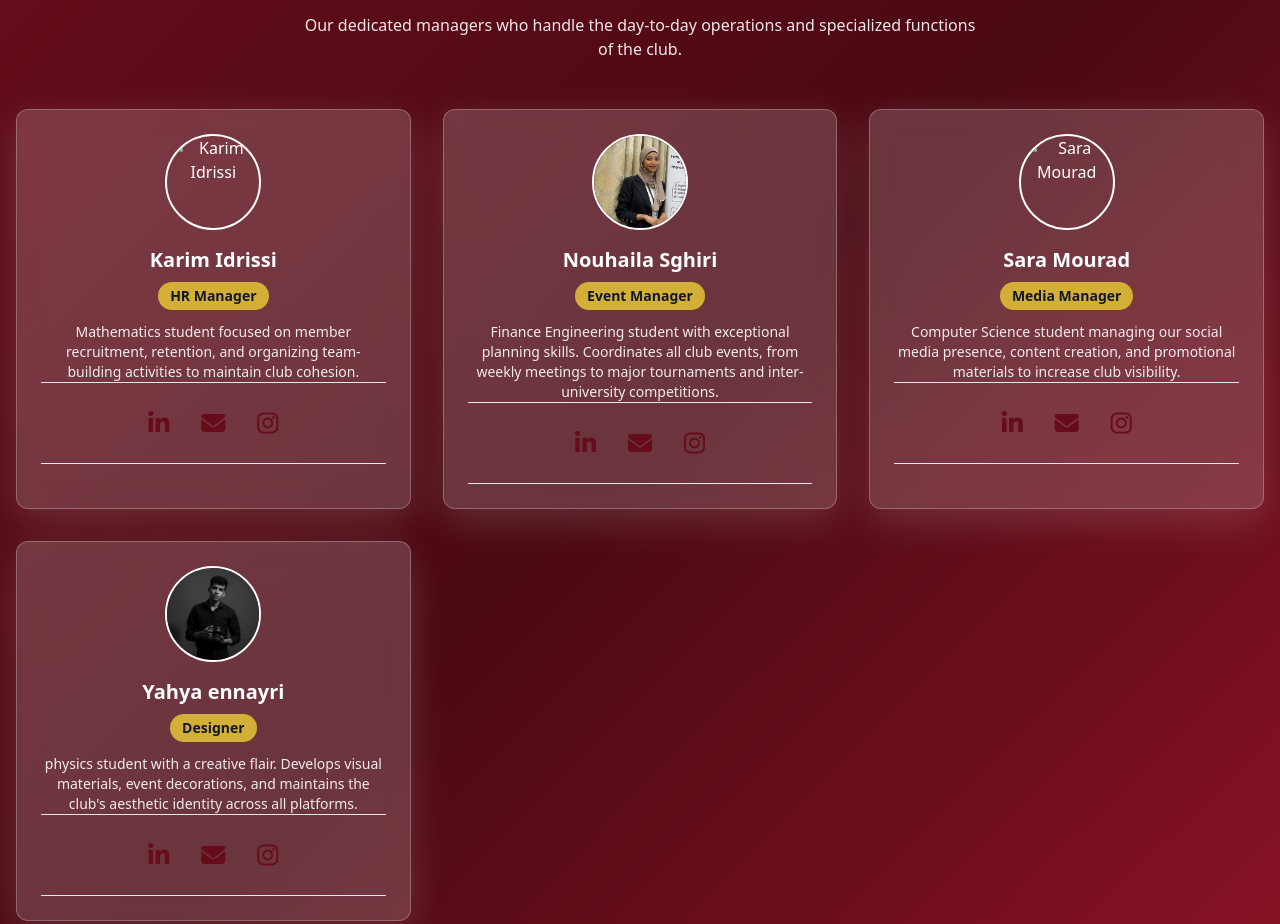
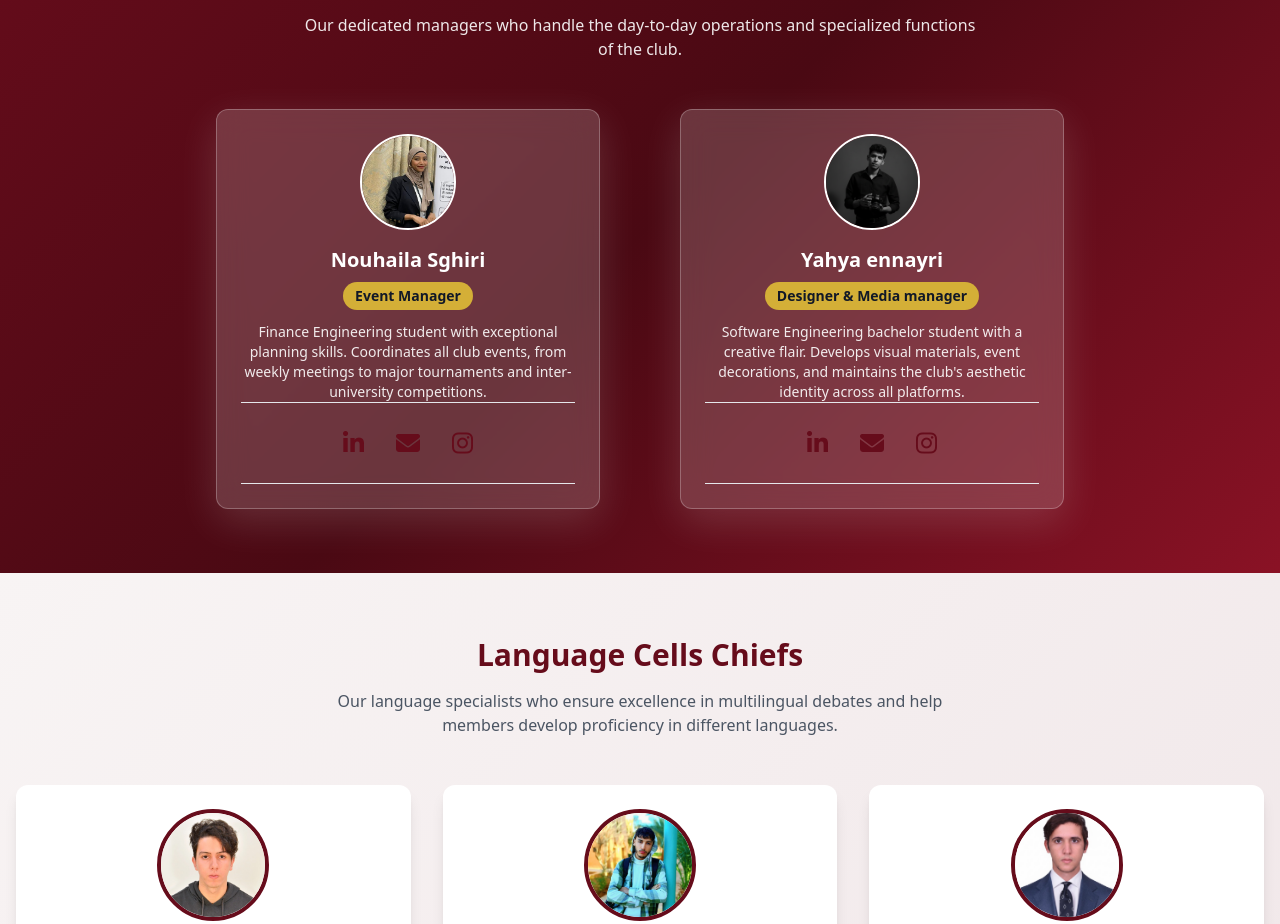
Before and after one commit to SzoubineDev/TGD, a plain HTML site: page team.html in a window 1280 px wide. Shown: the part 1195-2119 px from the top of the page. Drawn offline with nearby package versions, Linux system fonts and the light colour scheme.

Commit message:
Update team.html

```diff
--- a/team.html
+++ b/team.html
@@ -400,61 +400,11 @@
           the club.
         </p>
 
-        <div class="grid grid-cols-1 md:grid-cols-2 lg:grid-cols-3 gap-8">
-          <!-- HR Manager -->
-          <div class="glass-card rounded-xl p-6 text-center team-card">
-            <div class="w-24 h-24 mx-auto mb-4 rounded-full overflow-hidden border-2 border-white">
-              <img alt="Karim Idrissi" class="w-full h-full object-cover" />
-            </div>
-            <h3 class="text-xl font-bold mb-2" data-translate="hr-manager-name">Karim Idrissi</h3>
-            <div
-              class="inline-block bg-secondary text-gray-900 px-3 py-1 rounded-full text-sm font-semibold mb-3"
-              data-translate="hr-manager-role"
-            >
-              HR Manager
-            </div>
-            <p class="text-sm opacity-90" data-translate="hr-manager-desc">
-              Mathematics student focused on member recruitment, retention, and organizing
-              team-building activities to maintain club cohesion.
-            </p>
-            <!-- Minimal Contact Links -->
-            <div
-              class="flex justify-center items-center space-x-8 py-6 border-t border-b border-gray-200 dark:border-gray-600"
-            >
-              <!-- LinkedIn -->
-              <a
-                href="https://www.linkedin.com/company/the-great-debaters-fst-errachidia"
-                target="_blank"
-                class="text-primary dark:text-secondary hover:text-primaryDark dark:hover:text-yellow-600 transition-colors duration-300 transform hover:scale-125"
-                aria-label="LinkedIn"
-              >
-                <i class="fab fa-linkedin-in text-2xl"></i>
-              </a>
-
-              <!-- Email -->
-              <a
-                href="mailto:debaters@fst-errachidia.ac.ma"
-                class="text-primary dark:text-secondary hover:text-primaryDark dark:hover:text-yellow-600 transition-colors duration-300 transform hover:scale-125"
-                aria-label="Email"
-              >
-                <i class="fas fa-envelope text-2xl"></i>
-              </a>
-
-              <!-- Instagram -->
-              <a
-                href="https://www.instagram.com/thegreatdebaters_fst"
-                target="_blank"
-                class="text-primary dark:text-secondary hover:text-primaryDark dark:hover:text-yellow-600 transition-colors duration-300 transform hover:scale-125"
-                aria-label="Instagram"
-              >
-                <i class="fab fa-instagram text-2xl"></i>
-              </a>
-            </div>
-            <!-- Social links remain the same -->
-          </div>
-
+        <div
+          class="grid grid-cols-1 md:grid-cols-2 lg:grid-cols-2 justify-items-center gap-8 max-w-4xl mx-auto"
+        >
           <!-- Event Manager -->
-          <div class="glass-card rounded-xl p-6 text-center team-card">
+          <div class="glass-card rounded-xl p-6 text-center team-card w-full max-w-sm">
             <div class="w-24 h-24 mx-auto mb-4 rounded-full overflow-hidden border-2 border-white">
               <img src="images/nouha.png" alt="Mehdi El Fassi" class="w-full h-full object-cover" />
             </div>
@@ -507,60 +457,8 @@
             <!-- Social links remain the same -->
           </div>
 
-          <!-- Media Manager -->
-          <div class="glass-card rounded-xl p-6 text-center team-card">
-            <div class="w-24 h-24 mx-auto mb-4 rounded-full overflow-hidden border-2 border-white">
-              <img alt="Sara Mourad" class="w-full h-full object-cover" />
-            </div>
-            <h3 class="text-xl font-bold mb-2" data-translate="media-manager-name">Sara Mourad</h3>
-            <div
-              class="inline-block bg-secondary text-gray-900 px-3 py-1 rounded-full text-sm font-semibold mb-3"
-              data-translate="media-manager-role"
-            >
-              Media Manager
-            </div>
-            <p class="text-sm opacity-90" data-translate="media-manager-desc">
-              Computer Science student managing our social media presence, content creation, and
-              promotional materials to increase club visibility.
-            </p>
-            <!-- Minimal Contact Links -->
-            <div
-              class="flex justify-center items-center space-x-8 py-6 border-t border-b border-gray-200 dark:border-gray-600"
-            >
-              <!-- LinkedIn -->
-              <a
-                href="https://www.linkedin.com/company/the-great-debaters-fst-errachidia"
-                target="_blank"
-                class="text-primary dark:text-secondary hover:text-primaryDark dark:hover:text-yellow-600 transition-colors duration-300 transform hover:scale-125"
-                aria-label="LinkedIn"
-              >
-                <i class="fab fa-linkedin-in text-2xl"></i>
-              </a>
-
-              <!-- Email -->
-              <a
-                href="mailto:debaters@fst-errachidia.ac.ma"
-                class="text-primary dark:text-secondary hover:text-primaryDark dark:hover:text-yellow-600 transition-colors duration-300 transform hover:scale-125"
-                aria-label="Email"
-              >
-                <i class="fas fa-envelope text-2xl"></i>
-              </a>
-
-              <!-- Instagram -->
-              <a
-                href="https://www.instagram.com/thegreatdebaters_fst"
-                target="_blank"
-                class="text-primary dark:text-secondary hover:text-primaryDark dark:hover:text-yellow-600 transition-colors duration-300 transform hover:scale-125"
-                aria-label="Instagram"
-              >
-                <i class="fab fa-instagram text-2xl"></i>
-              </a>
-            </div>
-            <!-- Social links remain the same -->
-          </div>
-
           <!-- Designer -->
-          <div class="glass-card rounded-xl p-6 text-center team-card">
+          <div class="glass-card rounded-xl p-6 text-center team-card w-full max-w-sm">
             <div class="w-24 h-24 mx-auto mb-4 rounded-full overflow-hidden border-2 border-white">
               <img
                 src="images/yehya nyari.jpg"
@@ -573,11 +471,12 @@
               class="inline-block bg-secondary text-gray-900 px-3 py-1 rounded-full text-sm font-semibold mb-3"
               data-translate="designer-role"
             >
-              Designer
+              Designer & Media manager
             </div>
             <p class="text-sm opacity-90" data-translate="designer-desc">
-              physics student with a creative flair. Develops visual materials, event decorations,
-              and maintains the club's aesthetic identity across all platforms.
+              Software Engineering bachelor student with a creative flair. Develops visual
+              materials, event decorations, and maintains the club's aesthetic identity across all
+              platforms.
             </p>
             <!-- Minimal Contact Links -->
             <div
@@ -800,8 +699,8 @@
               French Cell Chief
             </div>
             <p class="text-gray-600 dark:text-gray-300 mt-3" data-translate="french-chief-desc">
-              Industrial Engineering student fluent in French. Organizes French debate sessions and
-              helps members master the nuances of argumentation in French.
+              Economics student fluent in French. Organizes French debate sessions and helps members
+              master the nuances of argumentation in French.
             </p>
             <div class="mt-4">
               <span
```
